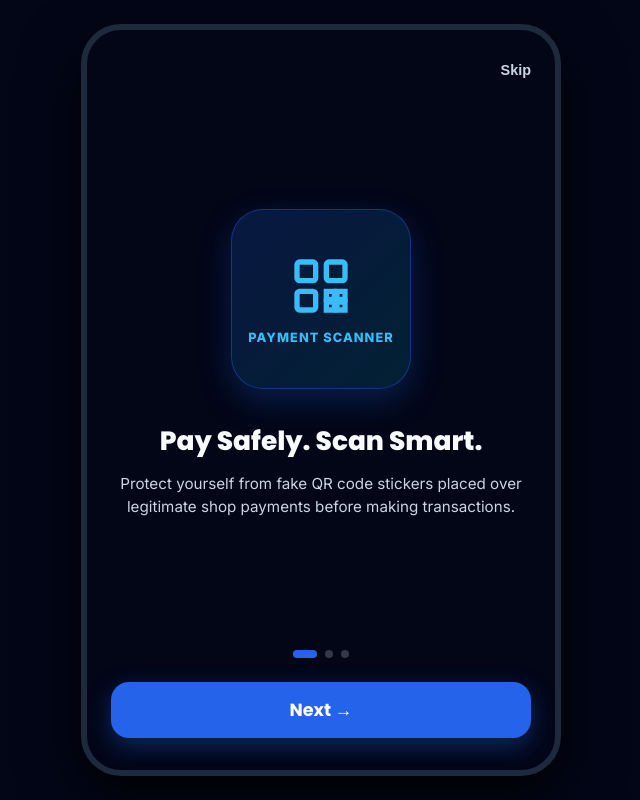
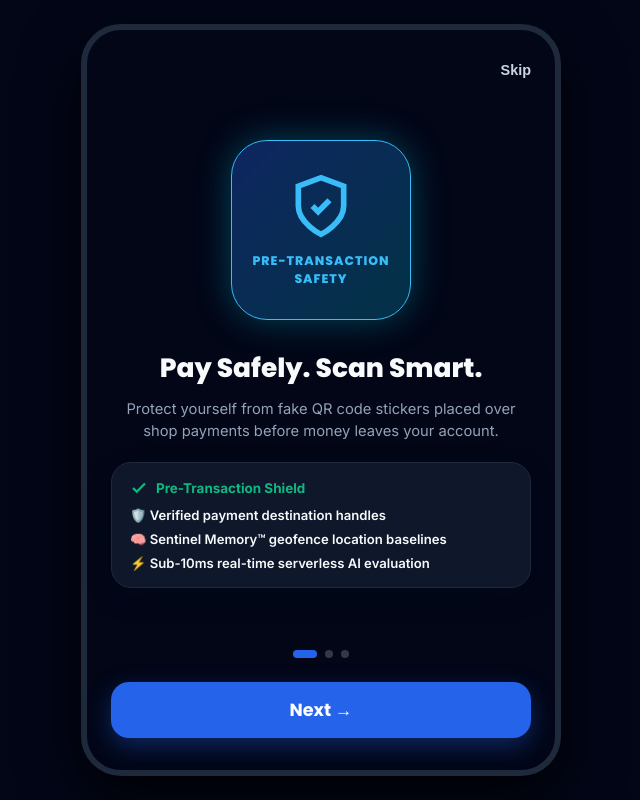
Before and after one commit to thatrasunil/securepe, a Next.js app in the folder frontend/: page / in a window 1280 px wide. Shown: the whole page, without its empty margins (319-959 px from the left). Built offline with nearby package versions, Linux system fonts and the light colour scheme; no server answers.

Commit message:
fix: redesign onboarding screens with cyberpunk 3D glowing hero badges and vector bullet icons

```diff
--- a/frontend/components/screens/OnboardingScreens.tsx
+++ b/frontend/components/screens/OnboardingScreens.tsx
@@ -24,48 +24,60 @@ export const Onboard1Screen: React.FC<OnboardProps> = ({ onNavigate }) => {
       <div style={{ display: "flex", justifyContent: "flex-end" }}>
         <button
           onClick={() => onNavigate("permissions")}
-          style={{ background: "none", border: "none", color: "var(--text-muted)", fontSize: "0.9rem", fontWeight: "600", cursor: "pointer" }}
+          style={{ background: "none", border: "none", color: "var(--text-muted)", fontSize: "0.9rem", fontWeight: "700", cursor: "pointer" }}
         >
           Skip
         </button>
       </div>
 
-      <div style={{ textAlign: "center", margin: "20px 0" }}>
+      <div style={{ textAlign: "center", margin: "10px 0" }}>
+        {/* 3D Glowing Shield Hero Badge */}
         <div
           style={{
             width: "180px",
             height: "180px",
-            margin: "0 auto 32px auto",
-            borderRadius: "32px",
-            background: "linear-gradient(135deg, rgba(37, 99, 235, 0.2), rgba(6, 182, 212, 0.15))",
-            border: "1px solid rgba(37, 99, 235, 0.4)",
+            margin: "0 auto 28px auto",
+            borderRadius: "36px",
+            background: "linear-gradient(135deg, rgba(37, 99, 235, 0.35), rgba(6, 182, 212, 0.25))",
+            border: "1.5px solid #38BDF8",
             display: "flex",
             flexDirection: "column",
             alignItems: "center",
             justifyContent: "center",
             gap: "12px",
             color: "#ffffff",
-            boxShadow: "0 12px 32px rgba(37, 99, 235, 0.25)",
+            boxShadow: "0 0 35px rgba(6, 182, 212, 0.35)",
+            position: "relative",
           }}
         >
-          <svg width="64" height="64" viewBox="0 0 24 24" fill="none" stroke="#38bdf8" strokeWidth="2">
-            <rect x="3" y="3" width="7" height="7" rx="1" />
-            <rect x="14" y="3" width="7" height="7" rx="1" />
-            <rect x="3" y="14" width="7" height="7" rx="1" />
-            <path d="M14 14h3v3h-3z" />
-            <path d="M18 18h3v3h-3z" />
-            <path d="M14 18h3v3h-3z" />
-            <path d="M18 14h3v3h-3z" />
+          <svg width="68" height="68" viewBox="0 0 24 24" fill="none" stroke="#38BDF8" strokeWidth="2">
+            <path d="M12 22s8-4 8-10V5l-8-3-8 3v7c0 6 8 10 8 10z" />
+            <path d="m9 12 2 2 4-4" />
           </svg>
-          <span style={{ fontSize: "0.8rem", fontWeight: "800", letterSpacing: "0.08em", color: "#38bdf8" }}>PAYMENT SCANNER</span>
+          <span style={{ fontSize: "0.78rem", fontWeight: "800", letterSpacing: "0.08em", color: "#38BDF8", fontFamily: "Poppins, sans-serif" }}>
+            PRE-TRANSACTION SAFETY
+          </span>
         </div>
 
-        <h2 style={{ fontSize: "1.65rem", fontWeight: "800", marginBottom: "12px" }}>
+        <h2 style={{ fontSize: "1.65rem", fontWeight: "800", marginBottom: "10px", fontFamily: "Poppins, sans-serif" }}>
           Pay Safely. Scan Smart.
         </h2>
-        <p style={{ color: "var(--text-muted)", fontSize: "0.95rem", lineHeight: "1.5" }}>
-          Protect yourself from fake QR code stickers placed over legitimate shop payments before making transactions.
+        <p style={{ color: "var(--text-secondary)", fontSize: "0.92rem", lineHeight: "1.5", marginBottom: "20px" }}>
+          Protect yourself from fake QR code stickers placed over shop payments before money leaves your account.
         </p>
+
+        {/* Highlight Feature Card */}
+        <div style={{ textAlign: "left", background: "var(--bg-card)", padding: "16px 18px", borderRadius: "20px", border: "1px solid var(--bg-card-border)", boxShadow: "var(--card-shadow)" }}>
+          <div style={{ fontSize: "0.84rem", color: "#10B981", fontWeight: "700", marginBottom: "10px", display: "flex", alignItems: "center", gap: "8px" }}>
+            <svg width="18" height="18" viewBox="0 0 24 24" fill="none" stroke="currentColor" strokeWidth="3"><polyline points="20 6 9 17 4 12"/></svg>
+            Pre-Transaction Shield
+          </div>
+          <div style={{ fontSize: "0.82rem", color: "var(--text-main)", display: "flex", flexDirection: "column", gap: "8px", fontWeight: "600" }}>
+            <div>🛡️ Verified payment destination handles</div>
+            <div>🧠 Sentinel Memory™ geofence location baselines</div>
+            <div>⚡ Sub-10ms real-time serverless AI evaluation</div>
+          </div>
+        </div>
       </div>
 
       <div>
@@ -98,31 +110,32 @@ export const Onboard2Screen: React.FC<OnboardProps> = ({ onNavigate }) => {
       <div style={{ display: "flex", justifyContent: "flex-end" }}>
         <button
           onClick={() => onNavigate("permissions")}
-          style={{ background: "none", border: "none", color: "var(--text-muted)", fontSize: "0.9rem", fontWeight: "600", cursor: "pointer" }}
+          style={{ background: "none", border: "none", color: "var(--text-muted)", fontSize: "0.9rem", fontWeight: "700", cursor: "pointer" }}
         >
           Skip
         </button>
       </div>
 
-      <div style={{ textAlign: "center", margin: "20px 0" }}>
+      <div style={{ textAlign: "center", margin: "10px 0" }}>
+        {/* Glowing XAI Purple Hero Badge */}
         <div
           style={{
             width: "180px",
             height: "180px",
-            margin: "0 auto 32px auto",
-            borderRadius: "32px",
-            background: "linear-gradient(135deg, rgba(124, 58, 237, 0.28), rgba(168, 85, 247, 0.16))",
-            border: "1px solid rgba(168, 85, 247, 0.5)",
+            margin: "0 auto 28px auto",
+            borderRadius: "36px",
+            background: "linear-gradient(135deg, rgba(124, 58, 237, 0.4), rgba(168, 85, 247, 0.25))",
+            border: "1.5px solid #C084FC",
             display: "flex",
             flexDirection: "column",
             alignItems: "center",
             justifyContent: "center",
             gap: "12px",
             color: "#ffffff",
-            boxShadow: "0 12px 32px rgba(124, 58, 237, 0.3)",
+            boxShadow: "0 0 35px rgba(168, 85, 247, 0.4)",
           }}
         >
-          <svg width="60" height="60" viewBox="0 0 24 24" fill="none" stroke="#c084fc" strokeWidth="2.2">
+          <svg width="64" height="64" viewBox="0 0 24 24" fill="none" stroke="#C084FC" strokeWidth="2.2">
             <rect x="4" y="4" width="16" height="16" rx="2" />
             <rect x="9" y="9" width="6" height="6" />
             <path d="M15 2v2" />
@@ -134,17 +147,17 @@ export const Onboard2Screen: React.FC<OnboardProps> = ({ onNavigate }) => {
             <path d="M9 2v2" />
             <path d="M9 20v2" />
           </svg>
-          <span style={{ fontSize: "0.8rem", fontWeight: "800", letterSpacing: "0.08em", color: "#e9d5ff" }}>
+          <span style={{ fontSize: "0.78rem", fontWeight: "800", letterSpacing: "0.08em", color: "#E9D5FF", fontFamily: "Poppins, sans-serif" }}>
             XAI REASONING ENGINE
           </span>
         </div>
 
-        <h2 style={{ fontSize: "1.65rem", fontWeight: "800", marginBottom: "14px" }}>
+        <h2 style={{ fontSize: "1.65rem", fontWeight: "800", marginBottom: "14px", fontFamily: "Poppins, sans-serif" }}>
           AI Detects Hidden Risks
         </h2>
 
         <div style={{ textAlign: "left", background: "var(--bg-card)", padding: "18px", borderRadius: "20px", border: "1px solid var(--bg-card-border)", boxShadow: "var(--card-shadow)" }}>
-          <div style={{ fontSize: "0.88rem", color: "var(--color-danger)", fontWeight: "700", marginBottom: "12px", display: "flex", alignItems: "center", gap: "8px" }}>
+          <div style={{ fontSize: "0.88rem", color: "#EF4444", fontWeight: "800", marginBottom: "12px", display: "flex", alignItems: "center", gap: "8px" }}>
             <svg width="20" height="20" viewBox="0 0 24 24" fill="none" stroke="currentColor" strokeWidth="2.5">
               <path d="M10.29 3.86L1.82 18a2 2 0 0 0 1.71 3h16.94a2 2 0 0 0 1.71-3L13.71 3.86a2 2 0 0 0-3.42 0z" />
               <line x1="12" y1="9" x2="12" y2="13" />
@@ -152,18 +165,18 @@ export const Onboard2Screen: React.FC<OnboardProps> = ({ onNavigate }) => {
             </svg>
             Proactively Identifies:
           </div>
-          <div style={{ fontSize: "0.85rem", color: "var(--text-main)", display: "flex", flexDirection: "column", gap: "10px" }}>
-            <div style={{ display: "flex", alignItems: "center", gap: "8px" }}>
-              <span style={{ color: "var(--color-danger)" }}>•</span>
+          <div style={{ fontSize: "0.84rem", color: "var(--text-main)", display: "flex", flexDirection: "column", gap: "10px", fontWeight: "600" }}>
+            <div style={{ display: "flex", alignItems: "center", gap: "10px" }}>
+              <span style={{ width: "8px", height: "8px", borderRadius: "50%", background: "#EF4444", flexShrink: 0 }} />
               Imposter Paytm / GPay Support stickers
             </div>
-            <div style={{ display: "flex", alignItems: "center", gap: "8px" }}>
-              <span style={{ color: "var(--color-caution)" }}>•</span>
+            <div style={{ display: "flex", alignItems: "center", gap: "10px" }}>
+              <span style={{ width: "8px", height: "8px", borderRadius: "50%", background: "#F59E0B", flexShrink: 0 }} />
               Phishing links concealing behind bit.ly URLs
             </div>
-            <div style={{ display: "flex", alignItems: "center", gap: "8px" }}>
-              <span style={{ color: "var(--accent-blue)" }}>•</span>
-              Physical QR sticker tampering at shops
+            <div style={{ display: "flex", alignItems: "center", gap: "10px" }}>
+              <span style={{ width: "8px", height: "8px", borderRadius: "50%", background: "#38BDF8", flexShrink: 0 }} />
+              Physical QR sticker tampering at shop stands
             </div>
           </div>
         </div>
@@ -210,10 +223,10 @@ export const Onboard3Screen: React.FC<OnboardProps> = ({ onNavigate, theme = "da
       className="animate-fade"
     >
       <div style={{ textAlign: "center", marginTop: "8px" }}>
-        <h2 style={{ fontSize: "1.55rem", fontWeight: "800", marginBottom: "6px" }}>
+        <h2 style={{ fontSize: "1.55rem", fontWeight: "800", marginBottom: "6px", fontFamily: "Poppins, sans-serif" }}>
           Setup Profile & Appearance
         </h2>
-        <p style={{ color: "var(--text-muted)", fontSize: "0.88rem" }}>
+        <p style={{ color: "var(--text-secondary)", fontSize: "0.88rem" }}>
           Personalize your SecurePE security shield.
         </p>
       </div>
```
